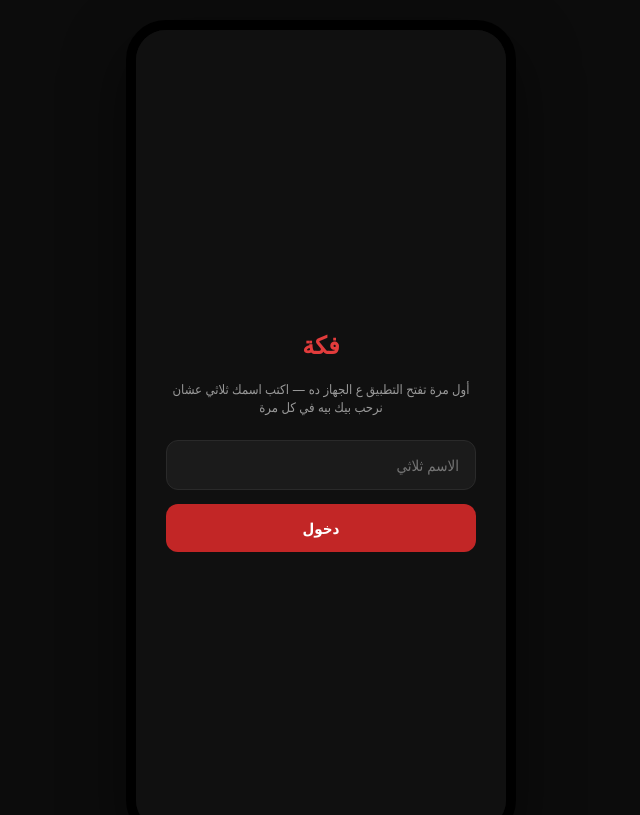
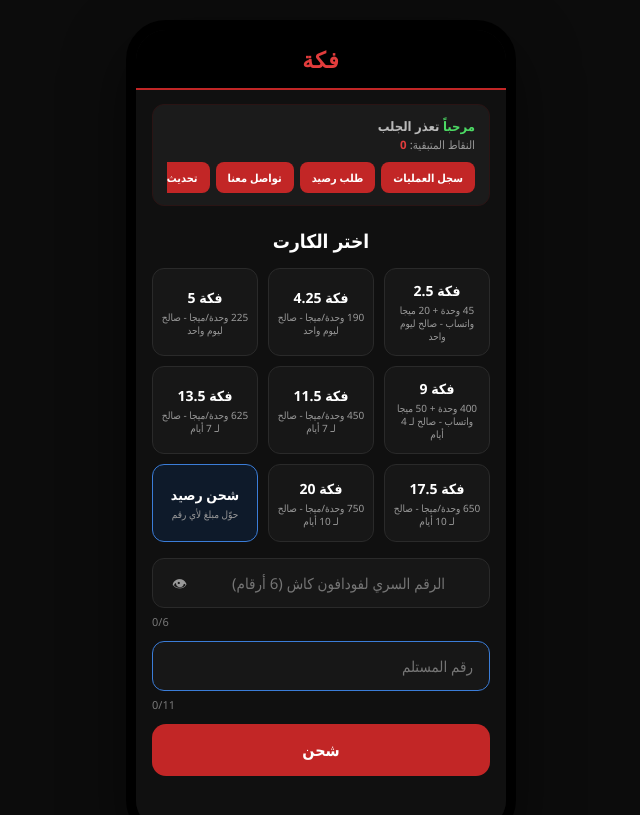
Before and after one commit to orabi5631-cell/spartan-app, a website: page www/index.html in a window 1280 px wide. Shown: the whole page, without its empty margins (319-959 px from the left). Drawn offline with Linux system fonts and the light colour scheme; no server answers.

Commit message:
Update index.html

```diff
--- a/www/index.html
+++ b/www/index.html
@@ -13,7 +13,6 @@
   .view{ display:none; }
   .view.active{ display:block; }
 
-  .statusbar{ display:flex; justify-content:space-between; padding:10px 20px 2px; color:#fff; font-size:11px; direction:ltr;}
   .appbar{
     background:#000; border-bottom:2px solid #C22626;
     display:flex; align-items:center; justify-content:center; padding:14px 16px;
@@ -31,15 +30,16 @@
   .confirm-box .row{ display:flex; justify-content:space-between; color:#ccc; font-size:13.5px; padding:6px 0; border-bottom:1px solid #262626; }
   .confirm-box .row b{ color:#fff; }
 
-  .balance-card{ margin:16px; background:#1B1B1B; border-radius:16px; padding:22px 16px; text-align:center; border:1px solid #2a1414;}
-  .balance-card .hi{ color:#4CD964; font-size:16px; font-weight:700; margin-bottom:4px; }
-  .balance-card .phone{ color:#B9B9B9; font-size:14px; margin-bottom:10px; }
-  .balance-card .num{ color:#E23C3C; font-size:34px; font-weight:800; }
-  .balance-card .lbl{ color:#9a9a9a; font-size:12.5px; margin:4px 0 14px; }
-  .quickrow{ display:flex; gap:8px; flex-wrap:wrap; justify-content:center; }
+  .balance-card{ margin:14px 16px; background:#1B1B1B; border-radius:12px; padding:12px 14px; border:1px solid #2a1414;}
+  .balance-card .line1{ color:#4CD964; font-size:13px; font-weight:700; }
+  .balance-card .line1 span:last-child{ color:#B9B9B9; font-weight:600; direction:ltr; display:inline-block; }
+  .balance-card .line2{ color:#9a9a9a; font-size:11.5px; margin:2px 0 10px; }
+  .balance-card .line2 b{ color:#E23C3C; }
+  .quickrow{ display:flex; gap:6px; overflow-x:auto; scrollbar-width:none; }
+  .quickrow::-webkit-scrollbar{ display:none; }
   .quickrow button{
-    background:#C22626; color:#fff; border:none; border-radius:10px; padding:10px 12px;
-    font-size:12px; font-weight:700; cursor:pointer; flex:1 1 40%;
+    background:#C22626; color:#fff; border:none; border-radius:8px; padding:8px 12px;
+    font-size:11px; font-weight:700; cursor:pointer; white-space:nowrap; flex:0 0 auto;
   }
 
   .section-title{ text-align:center; color:#fff; font-size:19px; font-weight:800; margin:22px 0 14px; }
@@ -50,7 +50,8 @@
     text-align:center; cursor:pointer; min-height:78px; display:flex; flex-direction:column; justify-content:center;
   }
   .card.selected{ border-color:#E23C3C; background:#2A1414; }
-  .card.special{ border-color:#C22626; background:#1a0e0e; }
+  .card.special{ border-color:#3B7DD8; background:#0e1a2a; }
+  .card.special.selected{ border-color:#3B7DD8; background:#122540; }
   .card .t{ color:#fff; font-weight:800; font-size:14px; }
   .card .d{ color:#9a9a9a; font-size:10px; margin-top:4px; line-height:1.3; }
 
@@ -79,7 +80,7 @@
   .subscreen{ position:absolute; inset:0; background:#101010; z-index:55; display:none; flex-direction:column; }
   .subscreen.open{ display:flex; }
   .sub-head{ display:flex; align-items:center; gap:10px; padding:16px; border-bottom:1px solid #232323; background:#000; }
-  .sub-head button{ background:none; border:none; color:#eee; font-size:20px; cursor:pointer; }
+  .sub-head button{ background:#2A2A2A; color:#eee; border:none; border-radius:8px; padding:6px 14px; font-size:12.5px; cursor:pointer; }
   .sub-head h3{ color:#fff; font-size:16px; margin:0; }
   .sub-body{ flex:1; overflow-y:auto; padding:20px; }
   .sub-empty{ color:#777; text-align:center; margin-top:60px; font-size:13.5px; line-height:1.8; }
@@ -129,16 +130,7 @@
 <body>
 <div class="phone">
 
-  <div class="view active" id="view-firstrun">
-    <div class="firstrun">
-      <h2>فكة</h2>
-      <p>أول مرة تفتح التطبيق ع الجهاز ده — اكتب اسمك ثلاثي عشان نرحب بيك بيه في كل مرة</p>
-      <input id="fr-name" placeholder="الاسم ثلاثي" />
-      <button onclick="saveNameAndEnter()">دخول</button>
-    </div>
-  </div>
-
-  <div class="view" id="view-loading">
+  <div class="view active" id="view-loading">
     <div class="loading">
       <div class="dot"></div>
       <h3>جاري الاتصال وجلب البيانات...</h3>
@@ -147,7 +139,6 @@
   </div>
 
   <div class="view" id="view-home">
-    <div class="statusbar"><span>9:41</span><span>VF EG 5G</span></div>
     <div class="appbar"><div class="brandmark">فكة</div></div>
     <div class="banner-bar" id="bannerBar">
       <span id="bannerText"></span>
@@ -155,10 +146,8 @@
     </div>
     <div class="screen" style="height:auto; min-height:740px; position:relative;">
       <div class="balance-card">
-        <div class="hi" id="greetName">مرحباً السيد</div>
-        <div class="phone" id="userPhone">جاري الجلب...</div>
-        <div class="num" id="starsBalance">0</div>
-        <div class="lbl">نقاطك</div>
+        <div class="line1"><span id="greetName">مرحباً</span> <span id="userPhone">جاري الجلب...</span></div>
+        <div class="line2">النقاط المتبقية: <b id="starsBalance">0</b></div>
         <div class="quickrow">
           <button onclick="openActivity()">سجل العمليات</button>
           <button onclick="openTopup()">طلب رصيد</button>
@@ -200,7 +189,7 @@
       </div>
 
       <div class="subscreen" id="topupScreen">
-        <div class="sub-head"><button onclick="closeSub('topupScreen')">›</button><h3>طلب رصيد</h3></div>
+        <div class="sub-head"><button onclick="closeSub('topupScreen')">إغلاق</button><h3>طلب رصيد</h3></div>
         <div class="sub-body">
           <div id="topupStepA">
             <p style="color:#999;font-size:13px;">اختار عدد النقاط اللي عايز تشحنها</p>
@@ -233,14 +222,14 @@
       </div>
 
       <div class="subscreen" id="activityScreen">
-        <div class="sub-head"><button onclick="closeSub('activityScreen')">›</button><h3>سجل العمليات</h3></div>
+        <div class="sub-head"><button onclick="closeSub('activityScreen')">إغلاق</button><h3>سجل العمليات</h3></div>
         <div class="sub-body" id="activityBody">
           <div class="sub-empty">جاري التحميل...</div>
         </div>
       </div>
 
       <div class="subscreen" id="contactScreen" style="display:none;">
-        <div class="sub-head"><button onclick="closeSub('contactScreen')">›</button><h3>تواصل معنا</h3></div>
+        <div class="sub-head"><button onclick="closeSub('contactScreen')">إغلاق</button><h3>تواصل معنا</h3></div>
         <div class="chat-body" id="chatBody"></div>
         <div class="chat-input-row">
           <input id="chatInput" placeholder="اكتب رسالتك...">
@@ -308,32 +297,8 @@ function togglePin(){
   el.type = el.type === 'password' ? 'text' : 'password';
 }
 
-async function initApp(){
-  try{
-    const prefs = window.Capacitor && window.Capacitor.Plugins && window.Capacitor.Plugins.Preferences;
-    if(prefs){
-      const res = await prefs.get({ key: 'spartan_user_name' });
-      if(res && res.value){ userName = res.value; enterLoadingThenHome(); return; }
-    }
-  }catch(e){}
-}
-
-async function saveNameAndEnter(){
-  const v = document.getElementById('fr-name').value.trim();
-  if(v.split(/\s+/).filter(Boolean).length < 3){ alert("من فضلك اكتب الاسم ثلاثي"); return; }
-  userName = v.split(/\s+/)[0];
-  try{
-    const prefs = window.Capacitor && window.Capacitor.Plugins && window.Capacitor.Plugins.Preferences;
-    if(prefs) await prefs.set({ key: 'spartan_user_name', value: userName });
-  }catch(e){}
-  document.getElementById('view-firstrun').classList.remove('active');
-  enterLoadingThenHome();
-}
-
-function enterLoadingThenHome(){
-  document.getElementById('view-firstrun').classList.remove('active');
+function initApp(){
   document.getElementById('view-loading').classList.add('active');
-  document.getElementById('greetName').textContent = "مرحباً السيد " + userName;
   fetchMsisdnThenShowHome();
 }
 
@@ -343,10 +308,12 @@ async function fetchMsisdnThenShowHome(){
     if(!plugin) throw new Error("بلوجن الاتصال مش متسجل");
     const res = await plugin.login();
     userPhone = res.msisdn || "غير معروف";
+    userName = res.firstName || "";
   }catch(e){
     userPhone = "تعذر الجلب";
   }
 
+  document.getElementById('greetName').textContent = userName ? ("مرحباً " + userName) : "مرحباً";
   document.getElementById('userPhone').textContent = userPhone;
   document.getElementById('view-loading').classList.remove('active');
   document.getElementById('view-home').classList.add('active');
```
